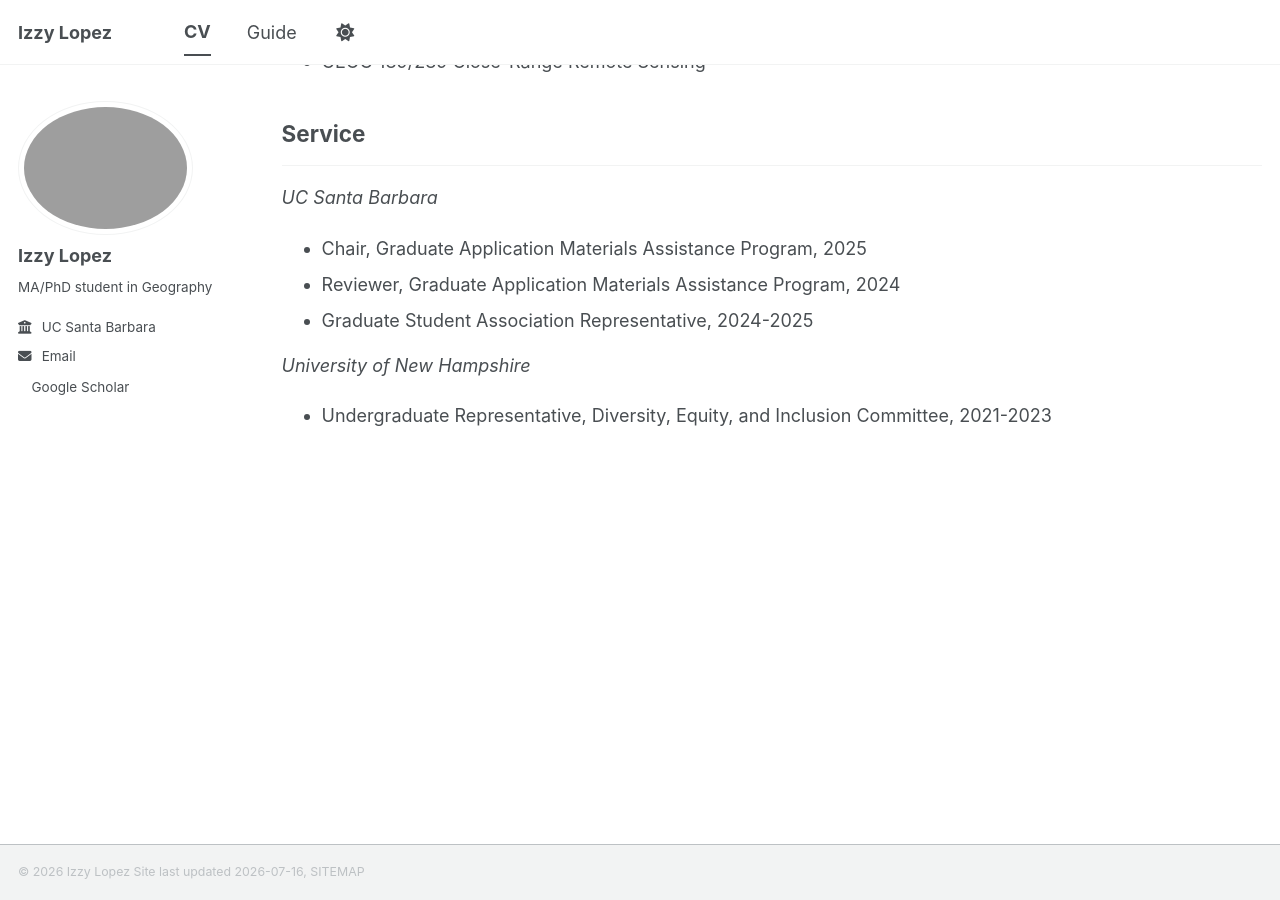
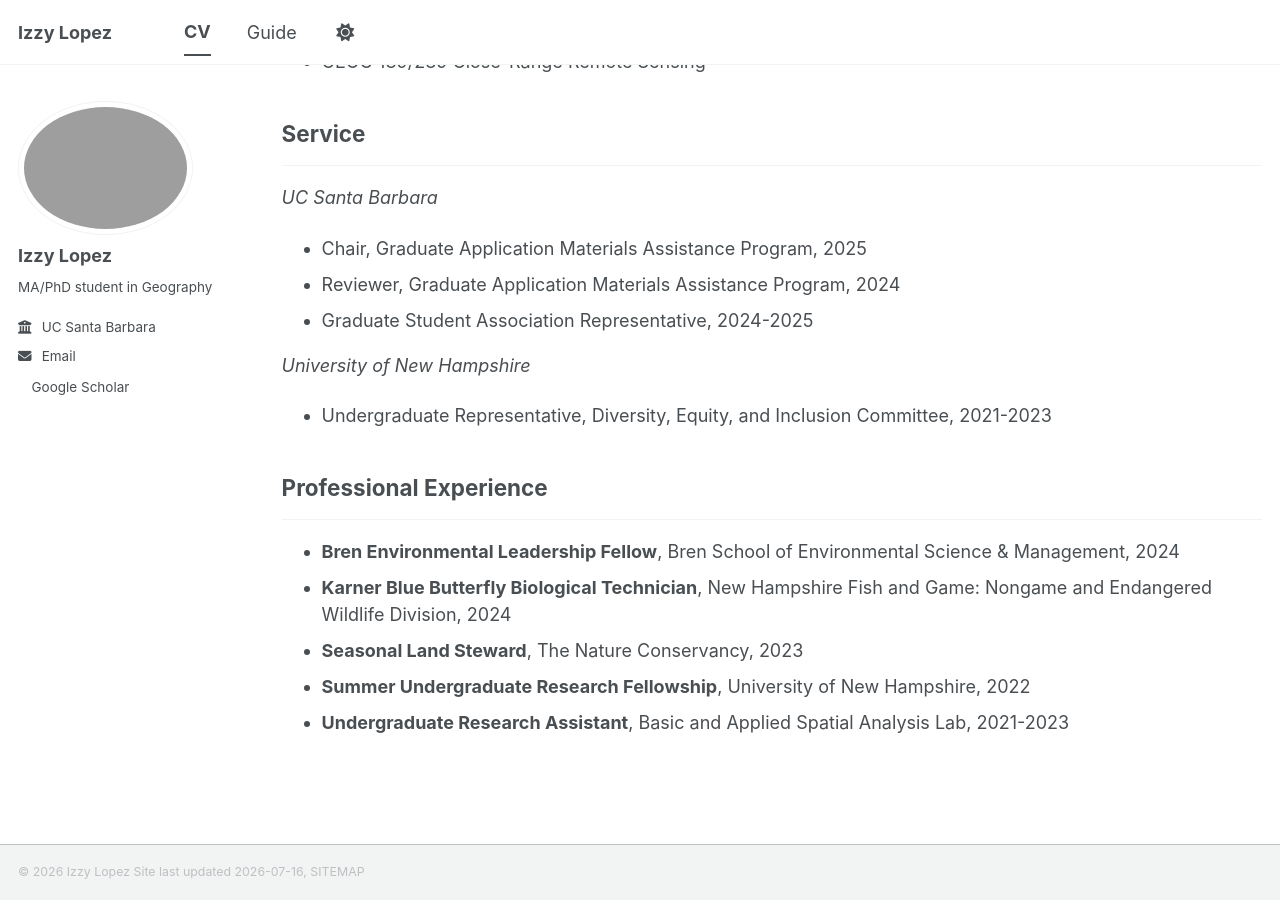
Before and after one commit to izzyslopez/izzyslopez.github.io, a Jekyll site: the page built from _pages/cv.md, in a window 1280 px wide and 900 px high, scrolled down 1568 px. Built offline with Jekyll 4.4.1, drawn with Linux system fonts in a browser that asks for light colours; a style sheet for code colours, icons or effects is not loaded.

Commit message:
Update cv.md

```diff
--- a/_pages/cv.md
+++ b/_pages/cv.md
@@ -57,3 +57,11 @@ _UC Santa Barbara_
 
 _University of New Hampshire_
 * Undergraduate Representative, Diversity, Equity, and Inclusion Committee, 2021-2023
+
+## Professional Experience
+---
+* **Bren Environmental Leadership Fellow**, Bren School of Environmental Science & Management, 2024
+* **Karner Blue Butterfly Biological Technician**, New Hampshire Fish and Game: Nongame and Endangered Wildlife Division, 2024
+* **Seasonal Land Steward**, The Nature Conservancy, 2023
+* **Summer Undergraduate Research Fellowship**, University of New Hampshire, 2022
+* **Undergraduate Research Assistant**, Basic and Applied Spatial Analysis Lab, 2021-2023
```
